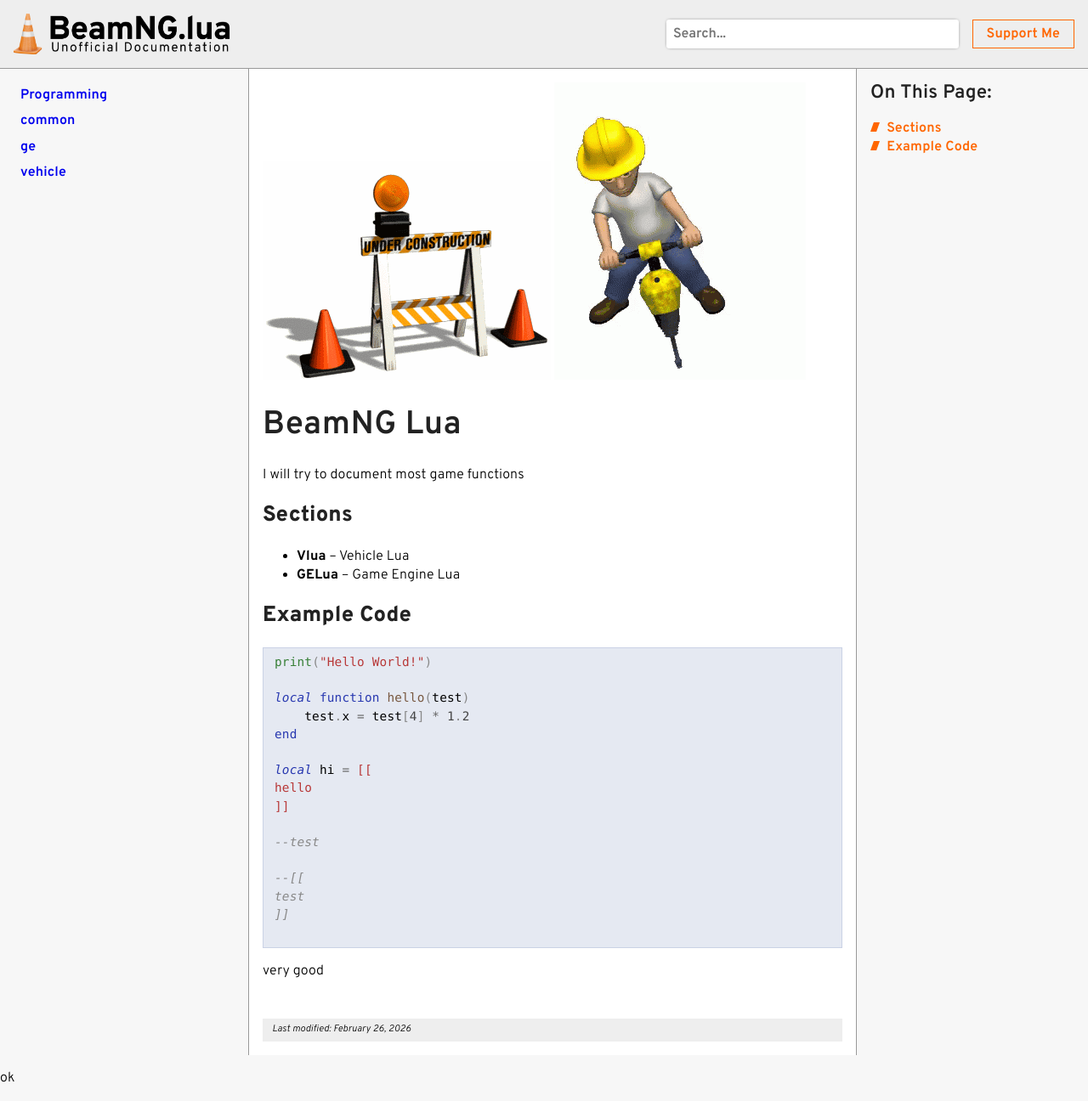
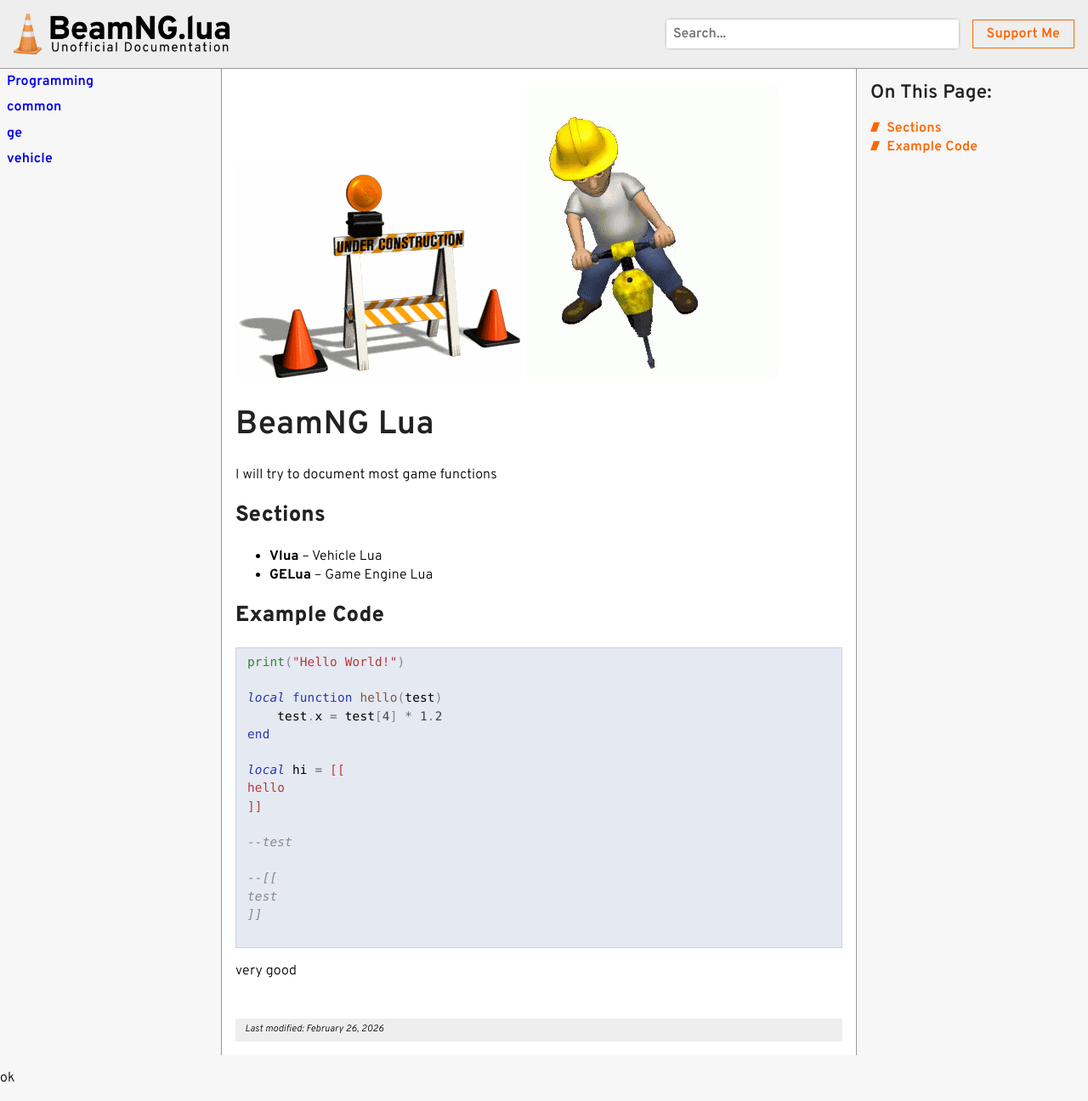
Before and after one commit to E32k/e32k.github.io, a Jekyll site: the page built from BeamNG.lua/index.md, in a window 1280 px wide. Shown: the whole page at 85% size. Built offline with Jekyll 4.4.1, drawn with Linux system fonts in a browser that asks for light colours.

Commit message:
update sites rendering

```diff
--- a/_includes/sites.html
+++ b/_includes/sites.html
@@ -15,23 +15,23 @@
 </details>
 -->
 
-<div class="sites-folder"><a href="/BeamNG.lua/programming/">Programming</a><ul>
+<div class="main-folder"><a href="/BeamNG.lua/programming/">Programming</a><ul>
   <li><a href="/BeamNG.lua/programming/writing-0gc-code.html">Optimizing GC</a></li>
 </ul></div>
 
-<div class="sites-folder"><a href="/BeamNG.lua/common/">common</a><ul>
-  <li><a href="/BeamNG.lua/common/utils_lua/">utils.lua</a><ul>
+<div class="main-folder"><a href="/BeamNG.lua/common/">common</a><ul>
+  <li class="sites-folder"><a href="/BeamNG.lua/common/utils_lua/">utils.lua</a><ul>
     <li><a href="/BeamNG.lua/common/utils_lua/color.html">color</a></li>
   </ul></li>
   <li><a href="/BeamNG.lua/common/BNG_DBG_DRAW.html">BNG_DBG_DRAW</a></li>
   <li><a href="/BeamNG.lua/common/LuaVec3.html">LuaVec3</a></li>
 </ul></div>
 
-<div class="sites-folder"><a href="/BeamNG.lua/ge/">ge</a><ul>
+<div class="main-folder"><a href="/BeamNG.lua/ge/">ge</a><ul>
   <li><a href="/BeamNG.lua/ge/playerVehicle.html">playerVehicle</a></li>
   <li><a href="/BeamNG.lua/ge/debugDrawer.html">debugDrawer</a></li>
 </ul></div>
 
-<div class="sites-folder"><a href="/BeamNG.lua/vehicle/">vehicle</a><ul>
+<div class="main-folder"><a href="/BeamNG.lua/vehicle/">vehicle</a><ul>
   <li><a href="/BeamNG.lua/vehicle/obj.html">obj</a></li>
 </ul></div>
--- a/assets/beamlua.css
+++ b/assets/beamlua.css
@@ -292,7 +292,6 @@
 
 #sites {
   width: 260px;
-  padding: 1rem;
   background-color: var(--bg-color2);
   border-right: 1px solid var(--divider);
   font-family: "Overpass", sans-serif;
@@ -306,24 +305,24 @@
 }
 
 /* folder labels */
-#sites .sites-folder > a {
+#sites .main-folder > a {
   font-weight: 600;
 }
 
 /* nested items */
 #sites ul {
-  margin-left: 16px;
-  padding-left: 0;
+  padding-left: 1em;
+  list-style: none;
 }
 
 /* hide all nested lists */
-#sites .sites-folder > ul,
+#sites .main-folder > ul,
 #sites li > ul {
   display: none;
 }
 
 /* show opened folders */
-#sites .sites-folder.open > ul,
+#sites .main-folder.open > ul,
 #sites li.open > ul {
   display: block;
 }
@@ -334,7 +333,7 @@
 }
 
 /* highlight open folder */
-#sites .sites-folder.open > a {
+#sites .main-folder.open > a {
   background-color: #ddd;
   border-bottom: 1px solid #f60;
 }
```
